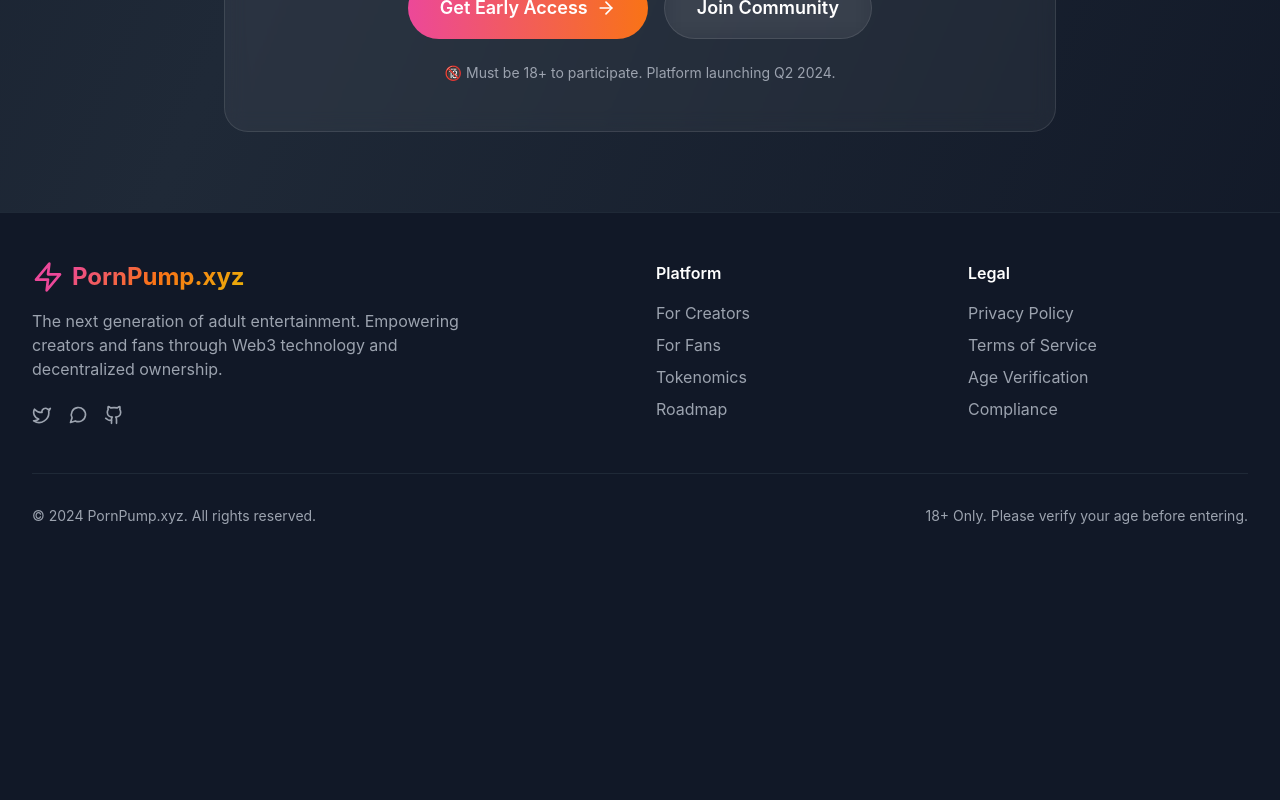
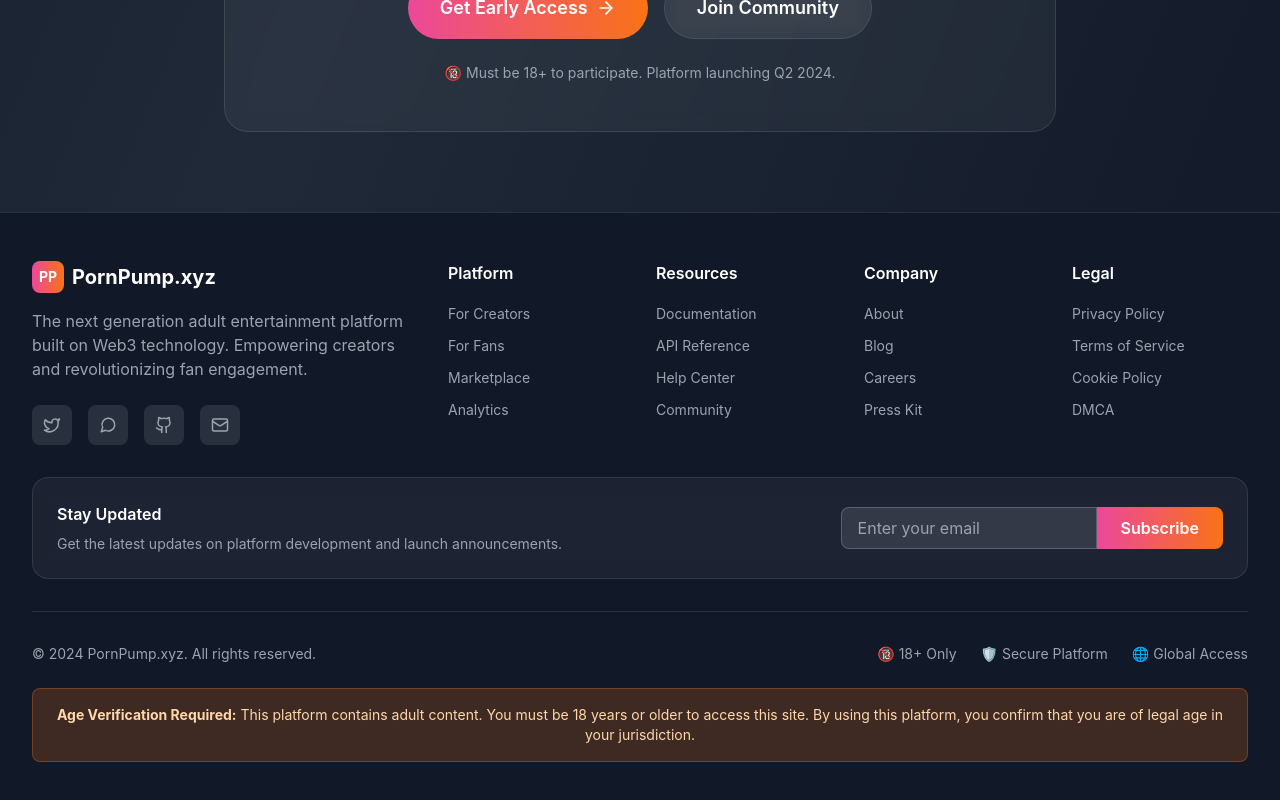
Before and after one commit to ajteter/pornpump.xyz, a Next.js app: page / in a window 1280 px wide. Shown: the part 2454-3254 px from the top of the page. Before the commit the page ends 3028 px from the top, so only its background shows below. Built offline with nearby package versions, Linux system fonts and the light colour scheme.

Commit message:
Update Footer.js

```diff
--- a/components/Footer.js
+++ b/components/Footer.js
@@ -1,68 +1,174 @@
 import Link from 'next/link';
-import { Zap, Twitter, Github, MessageCircle } from 'lucide-react';
+import { motion } from 'framer-motion';
+import { Twitter, Github, Mail, ExternalLink, MessageCircle } from 'lucide-react';
 
 export default function Footer() {
+  const socialLinks = [
+    {
+      name: 'Twitter',
+      href: 'https://twitter.com/pornpump',
+      icon: Twitter
+    },
+    {
+      name: 'Telegram',
+      href: 'https://t.me/pornpump',
+      icon: MessageCircle // 使用 MessageCircle 替代 Telegram
+    },
+    {
+      name: 'GitHub',
+      href: 'https://github.com/pornpump',
+      icon: Github
+    },
+    {
+      name: 'Email',
+      href: 'mailto:hello@pornpump.xyz',
+      icon: Mail
+    }
+  ];
+
+  const footerLinks = [
+    {
+      title: 'Platform',
+      links: [
+        { name: 'For Creators', href: '/creators' },
+        { name: 'For Fans', href: '/fans' },
+        { name: 'Marketplace', href: '/marketplace' },
+        { name: 'Analytics', href: '/analytics' }
+      ]
+    },
+    {
+      title: 'Resources',
+      links: [
+        { name: 'Documentation', href: '/docs' },
+        { name: 'API Reference', href: '/api' },
+        { name: 'Help Center', href: '/help' },
+        { name: 'Community', href: '/community' }
+      ]
+    },
+    {
+      title: 'Company',
+      links: [
+        { name: 'About', href: '/about' },
+        { name: 'Blog', href: '/blog' },
+        { name: 'Careers', href: '/careers' },
+        { name: 'Press Kit', href: '/press' }
+      ]
+    },
+    {
+      title: 'Legal',
+      links: [
+        { name: 'Privacy Policy', href: '/privacy' },
+        { name: 'Terms of Service', href: '/terms' },
+        { name: 'Cookie Policy', href: '/cookies' },
+        { name: 'DMCA', href: '/dmca' }
+      ]
+    }
+  ];
+
   return (
-    <footer className="bg-dark-900 border-t border-gray-800">
+    <footer className="bg-dark-900 border-t border-white/10">
       <div className="max-w-7xl mx-auto px-4 sm:px-6 lg:px-8 py-12">
-        <div className="grid grid-cols-1 md:grid-cols-4 gap-8">
-          {/* Brand */}
-          <div className="col-span-1 md:col-span-2">
+        {/* Main Footer Content */}
+        <div className="grid grid-cols-1 md:grid-cols-2 lg:grid-cols-6 gap-8 mb-8">
+          {/* Brand Section */}
+          <div className="lg:col-span-2">
             <Link href="/" className="flex items-center space-x-2 mb-4">
-              <Zap className="h-8 w-8 text-primary-500" />
-              <span className="text-2xl font-bold gradient-text">
-                PornPump.xyz
-              </span>
+              <div className="w-8 h-8 bg-gradient-to-r from-primary-500 to-orange-500 rounded-lg flex items-center justify-center">
+                <span className="text-white font-bold text-sm">PP</span>
+              </div>
+              <span className="text-xl font-bold text-white">PornPump.xyz</span>
             </Link>
-            <p className="text-gray-400 max-w-md">
-              The next generation of adult entertainment. Empowering creators and fans
-              through Web3 technology and decentralized ownership.
+            <p className="text-gray-400 mb-6 max-w-sm">
+              The next generation adult entertainment platform built on Web3 technology.
+              Empowering creators and revolutionizing fan engagement.
             </p>
-            <div className="flex space-x-4 mt-6">
-              <a href="#" className="text-gray-400 hover:text-white transition-colors">
-                <Twitter size={20} />
-              </a>
-              <a href="#" className="text-gray-400 hover:text-white transition-colors">
-                <MessageCircle size={20} />
-              </a>
-              <a href="#" className="text-gray-400 hover:text-white transition-colors">
-                <Github size={20} />
-              </a>
+
+            {/* Social Links */}
+            <div className="flex space-x-4">
+              {socialLinks.map((social) => (
+                <motion.a
+                  key={social.name}
+                  href={social.href}
+                  target="_blank"
+                  rel="noopener noreferrer"
+                  whileHover={{ scale: 1.1 }}
+                  whileTap={{ scale: 0.95 }}
+                  className="w-10 h-10 bg-white/10 rounded-lg flex items-center justify-center text-gray-400 hover:text-white hover:bg-primary-500/20 transition-all duration-300"
+                >
+                  <social.icon size={18} />
+                </motion.a>
+              ))}
             </div>
           </div>
 
-          {/* Quick Links */}
-          <div>
-            <h3 className="text-white font-semibold mb-4">Platform</h3>
-            <ul className="space-y-2">
-              <li><Link href="/creators" className="text-gray-400 hover:text-white transition-colors">For Creators</Link></li>
-              <li><Link href="/fans" className="text-gray-400 hover:text-white transition-colors">For Fans</Link></li>
-              <li><Link href="#" className="text-gray-400 hover:text-white transition-colors">Tokenomics</Link></li>
-              <li><Link href="#" className="text-gray-400 hover:text-white transition-colors">Roadmap</Link></li>
-            </ul>
-          </div>
+          {/* Footer Links */}
+          {footerLinks.map((section) => (
+            <div key={section.title}>
+              <h3 className="text-white font-semibold mb-4">{section.title}</h3>
+              <ul className="space-y-2">
+                {section.links.map((link) => (
+                  <li key={link.name}>
+                    <Link
+                      href={link.href}
+                      className="text-gray-400 hover:text-white transition-colors duration-300 text-sm"
+                    >
+                      {link.name}
+                    </Link>
+                  </li>
+                ))}
+              </ul>
+            </div>
+          ))}
+        </div>
 
-          {/* Legal */}
-          <div>
-            <h3 className="text-white font-semibold mb-4">Legal</h3>
-            <ul className="space-y-2">
-              <li><Link href="#" className="text-gray-400 hover:text-white transition-colors">Privacy Policy</Link></li>
-              <li><Link href="#" className="text-gray-400 hover:text-white transition-colors">Terms of Service</Link></li>
-              <li><Link href="#" className="text-gray-400 hover:text-white transition-colors">Age Verification</Link></li>
-              <li><Link href="#" className="text-gray-400 hover:text-white transition-colors">Compliance</Link></li>
-            </ul>
+        {/* Newsletter Signup */}
+        <div className="glass-effect p-6 rounded-2xl mb-8">
+          <div className="flex flex-col md:flex-row items-center justify-between">
+            <div className="mb-4 md:mb-0">
+              <h3 className="text-white font-semibold mb-2">Stay Updated</h3>
+              <p className="text-gray-400 text-sm">
+                Get the latest updates on platform development and launch announcements.
+              </p>
+            </div>
+            <div className="flex w-full md:w-auto">
+              <input
+                type="email"
+                placeholder="Enter your email"
+                className="bg-white/10 border border-white/20 rounded-l-lg px-4 py-2 text-white placeholder-gray-400 focus:outline-none focus:border-primary-500 flex-1 md:w-64"
+              />
+              <button className="bg-gradient-to-r from-primary-500 to-orange-500 text-white px-6 py-2 rounded-r-lg font-semibold hover:shadow-lg transition-all duration-300">
+                Subscribe
+              </button>
+            </div>
           </div>
         </div>
 
-        <div className="border-t border-gray-800 mt-12 pt-8">
-          <div className="flex flex-col md:flex-row justify-between items-center">
-            <p className="text-gray-400 text-sm">
-              © 2024 PornPump.xyz. All rights reserved.
-            </p>
-            <p className="text-gray-400 text-sm mt-2 md:mt-0">
-              18+ Only. Please verify your age before entering.
-            </p>
+        {/* Bottom Bar */}
+        <div className="flex flex-col md:flex-row items-center justify-between pt-8 border-t border-white/10">
+          <div className="text-gray-400 text-sm mb-4 md:mb-0">
+            © 2024 PornPump.xyz. All rights reserved.
           </div>
+
+          <div className="flex items-center space-x-6 text-sm text-gray-400">
+            <span className="flex items-center">
+              🔞 18+ Only
+            </span>
+            <span className="flex items-center">
+              🛡️ Secure Platform
+            </span>
+            <span className="flex items-center">
+              🌐 Global Access
+            </span>
+          </div>
+        </div>
+
+        {/* Age Verification Notice */}
+        <div className="mt-6 p-4 bg-orange-500/20 border border-orange-500/30 rounded-lg">
+          <p className="text-orange-200 text-sm text-center">
+            <strong>Age Verification Required:</strong> This platform contains adult content.
+            You must be 18 years or older to access this site. By using this platform,
+            you confirm that you are of legal age in your jurisdiction.
+          </p>
         </div>
       </div>
     </footer>
```
